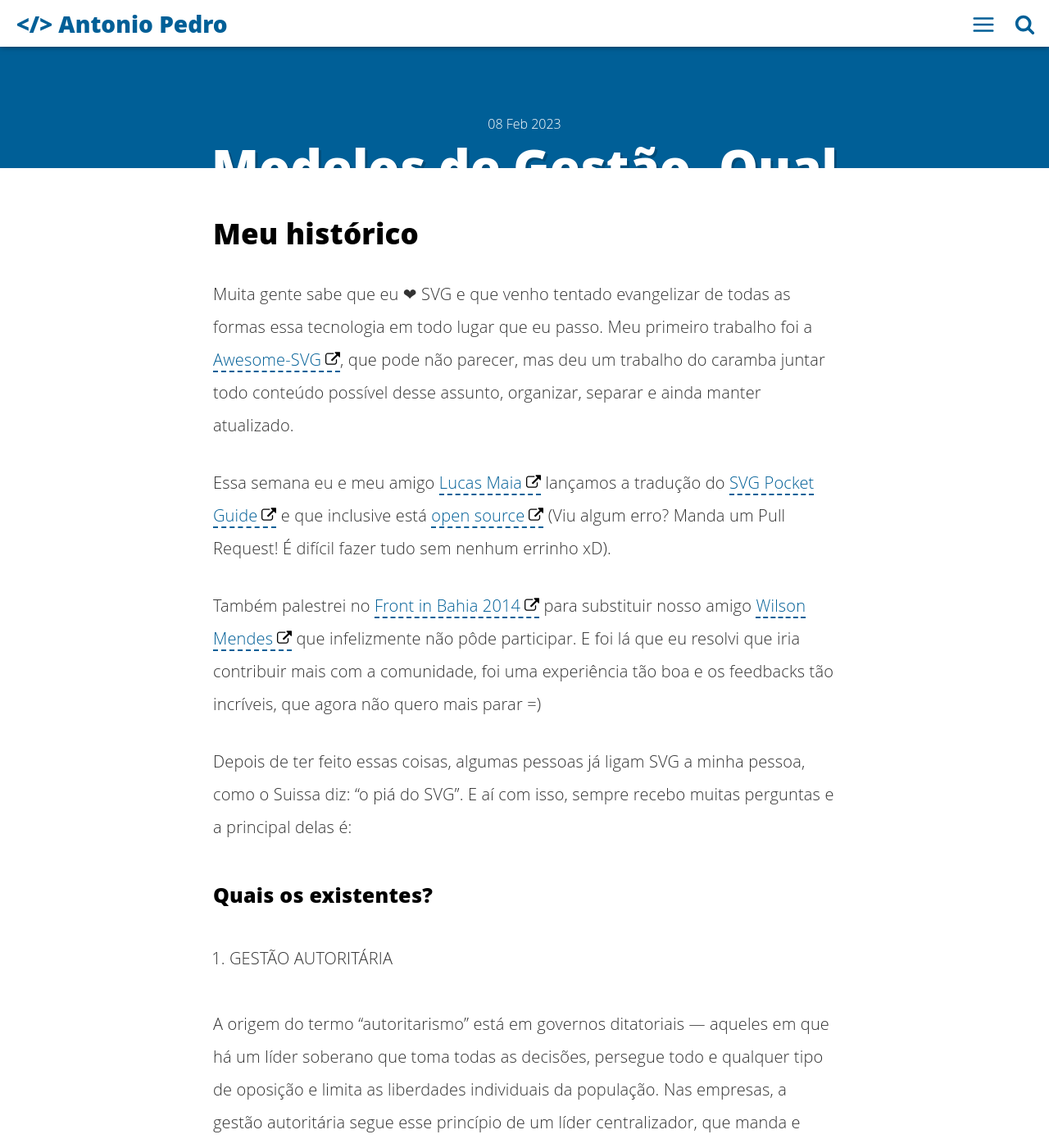
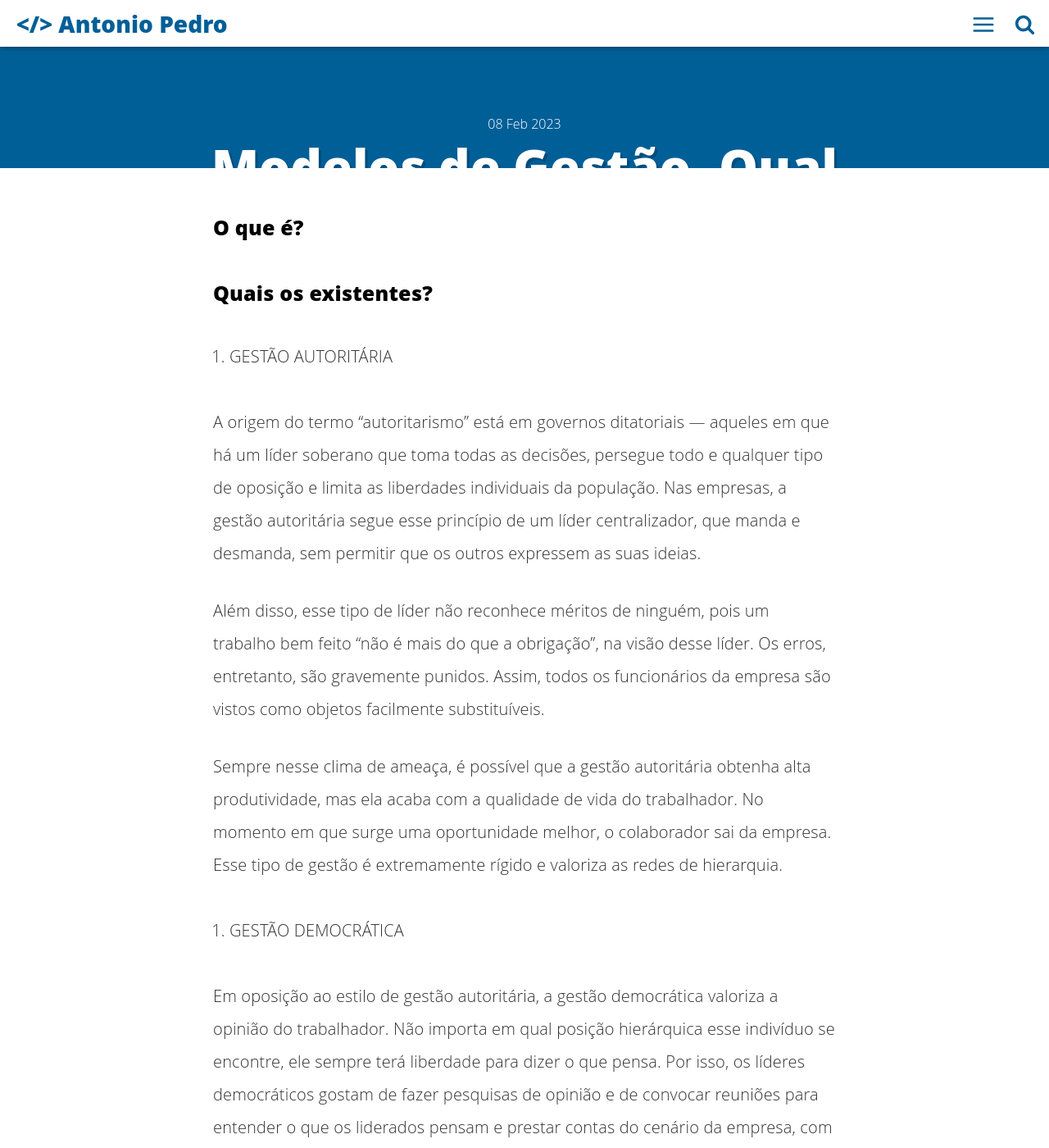
Before and after one commit to apsferreira/antoniopedro.com.br, a Jekyll site: the page built from _posts/2023-02-07-modelos-de-gestao.md, in a window 1280 px wide and 1400 px high, scrolled down 295 px. Shown: the whole window at 82% size. Built offline with Jekyll 4.4.1, drawn with Linux system fonts in a browser that asks for light colours; comment, search, counter and statistics services are not loaded; some of the changed text lies outside the part shown.

Commit message:
upload new post algoritmos

```diff
--- a/_posts/2023-02-07-modelos-de-gestao.md
+++ b/_posts/2023-02-07-modelos-de-gestao.md
@@ -16,15 +16,7 @@
 introduction: "Você sabe o que é um modelo de gestão? o que realmente funciona no dia a dia? qual o melhor?"
 ---
 
-## Meu histórico
-
-Muita gente sabe que eu ❤ SVG e que venho tentado evangelizar de todas as formas essa tecnologia em todo lugar que eu passo. Meu primeiro trabalho foi a [Awesome-SVG](https://github.com/willianjusten/awesome-svg), que pode não parecer, mas deu um trabalho do caramba juntar todo conteúdo possível desse assunto, organizar, separar e ainda manter atualizado.
-
-Essa semana eu e meu amigo [Lucas Maia](https://github.com/lucasmaiaesilva) lançamos a tradução do [SVG Pocket Guide](http://svgpocketguide.com/) e que inclusive está [open source](https://github.com/jonitrythall/svgpocketguide/blob/master/svgpocketguide-ptbr.md) (Viu algum erro? Manda um Pull Request! É difícil fazer tudo sem nenhum errinho xD).
-
-Também palestrei no [Front in Bahia 2014](http://www.frontinbahia.com.br/) para substituir nosso amigo [Wilson Mendes](https://twitter.com/willmendesneto) que infelizmente não pôde participar. E foi lá que eu resolvi que iria contribuir mais com a comunidade, foi uma experiência tão boa e os feedbacks tão incríveis, que agora não quero mais parar =)
-
-Depois de ter feito essas coisas, algumas pessoas já ligam SVG a minha pessoa, como o Suissa diz: "o piá do SVG". E aí com isso, sempre recebo muitas perguntas e a principal delas é:
+### O que é?
 
 ### Quais os existentes?
 
@@ -40,6 +32,7 @@
 Sempre nesse clima de ameaça, é possível que a gestão autoritária obtenha alta produtividade, mas ela acaba com a qualidade de vida do trabalhador. No momento em que surge uma oportunidade melhor, o colaborador sai da empresa. Esse tipo de gestão é extremamente rígido e valoriza as redes de hierarquia.
 
 2. GESTÃO DEMOCRÁTICA
+
 Em oposição ao estilo de gestão autoritária, a gestão democrática valoriza a opinião do trabalhador. Não importa em qual posição hierárquica esse indivíduo se encontre, ele sempre terá liberdade para dizer o que pensa. Por isso, os líderes democráticos gostam de fazer pesquisas de opinião e de convocar reuniões para entender o que os liderados pensam e prestar contas do cenário da empresa, com transparência.
 
 O único risco que a gestão democrática corre é o de o líder não ter pulso firme. Por mais que as opiniões de todos ali sejam bem-vindas, a palavra final deve ser do líder. Nem tudo o que os colaboradores dizem faz sentido, e cabe ao líder democrático desenvolver esse filtro, pois agradar a todos é impossível.
@@ -47,6 +40,7 @@
 No mais, é fato que a gestão democrática permite que os líderes deem e recebam feedbacks dos seus liderados, implementando um estilo de liderança acessível e amigável. Além disso, esse líder tende a ser muito presente, auxiliando os colaboradores, resolvendo conflitos e tirando dúvidas.
 
 3. GESTÃO PATERNALISTA
+
 Alguns especialistas afirmam que a gestão paternalista é o extremo oposto da gestão autoritária. Embora ambas tenham uma hierarquia de poder de cima para baixo, há nítidas diferenças entre os estilos de liderança.
 
 Como o nome sugere, o gestor paternalista comporta-se como um “pai”, que se preocupa muito com o bem-estar dos seus funcionários, com a sua qualidade de vida, com os seus sentimentos e com os seus direitos e responsabilidades.
@@ -54,6 +48,7 @@
 Até aí, não há grandes problemas com esse estilo de gestão. Contudo, todo líder também precisa saber cobrar produtividade, corrigir erros e dar orientações sempre que necessário. Um perfil de liderança excessivamente protetor pode acabar deixando os objetivos da empresa e o profissionalismo de lado. Portanto, é preciso agir com equilíbrio. Nem tanto ao mar, nem tanto à terra, como se diz popularmente.
 
 4. GESTÃO MERITOCRÁTICA
+
 A gestão meritocrática, como o próprio nome indica, é baseada nos méritos dos profissionais. Nesse modelo, o líder constantemente avalia o desempenho dos colaboradores, levando em consideração aspectos como: assiduidade, pontualidade, disciplina, comprometimento, criatividade, dedicação e a qualidade geral do trabalho que entregam.
 
 O líder meritocrático delega tarefas e define metas para cada uma delas. Com base no alcance dessas metas, ele reconhece que aquele funcionário merece alguma recompensa, como elogios, promoções, aumentos salariais, premiações diversas etc.
@@ -61,19 +56,13 @@
 O cuidado que deve ser tomado nesse modelo de gestão é o de garantir que todos os colaboradores estejam em pé de igualdade. Não faz sentido premiar algum funcionário que esteja, de alguma maneira, sendo beneficiado em relação aos demais. Para garantir a justiça do processo, todos devem partir do mesmo ponto, e os critérios de avaliação devem ser definidos e divulgados.
 
 5. GESTÃO POR COMPETÊNCIAS
+
 Por fim, temos a chamada gestão por competências, de que já falamos aqui no blog. Nesse modelo, os gestores definem uma lista de competências que precisam ser desenvolvidas por quem ocupar cada um dos cargos da empresa. Assim, todos os processos seletivos e a própria avaliação do desempenho do funcionário são feitos com base no desenvolvimento dessas competências.
 
 Por isso, as empresas que adotam esse modelo frequentemente criam os seus próprios programas de desenvolvimento e capacitação profissional. Workshops, palestras, cursos e treinamentos estão entre as iniciativas para ajudar o profissional a desenvolver as competências necessárias. Isso beneficia tanto a carreira individual de cada colaborador como a produtividade geral da empresa.
 
 No entanto, é um tipo de gestão trabalhoso, pois envolve mapear as competências necessárias em cada cargo, realizar processos seletivos de acordo com essas competências e avaliar cada funcionário de acordo com o seu desempenho, além de oferecer mecanismos para que essas competências sejam adequadamente desenvolvidas.
 
+### Qual o melhor?
 
-### Concluindo...
-
-Sabia de tudo? Se sabia porque não está usando?? Se está usando, se mostre! Contribue! Me chama no [twitter](http://twitter.com/Willian_justen), manda um Pull Request na [awesome-svg](https://github.com/willianjusten/awesome-svg), faz o caralho a 4 cara!
-
-Deixo para vocês uma última imagem e um link falando sobre quais as tendências de 2015, advinha quem aparece para caramba lá :p
-
-![SVG Trends](https://ihatetomatoes.net/wp-content/uploads/2014/12/img_assets_svg.jpg)
-
-[Design Trends de 2015](http://foundersgrid.com/design-trends-2015)
+### Qual é o seu?
```
Also changed, not shown: _posts/2022-02-09-social-meta-tags.md (+0 -20 lines), _posts/2022-12-20-por-que-usar-svg.md (+1 -13 lines), _posts/2023-10-15-algoritimos.md (added, +86 -0 lines), src/img/1._Conceitos_Iniciais_-_01.png (added), src/img/1._Conceitos_Iniciais_-_02.png (added), src/img/1._Conceitos_Iniciais_-_03.png (added), src/img/primeiro-lote-acabando.png (added).
